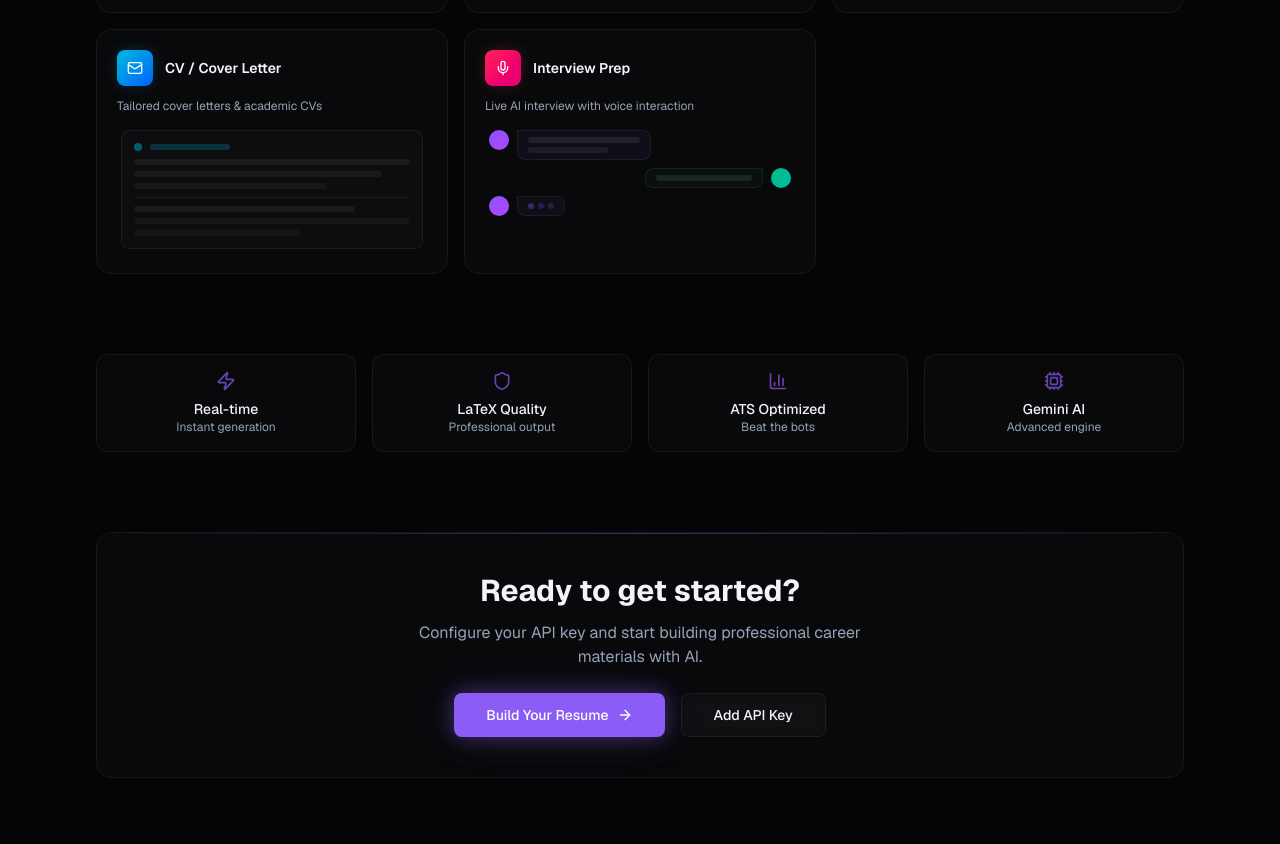
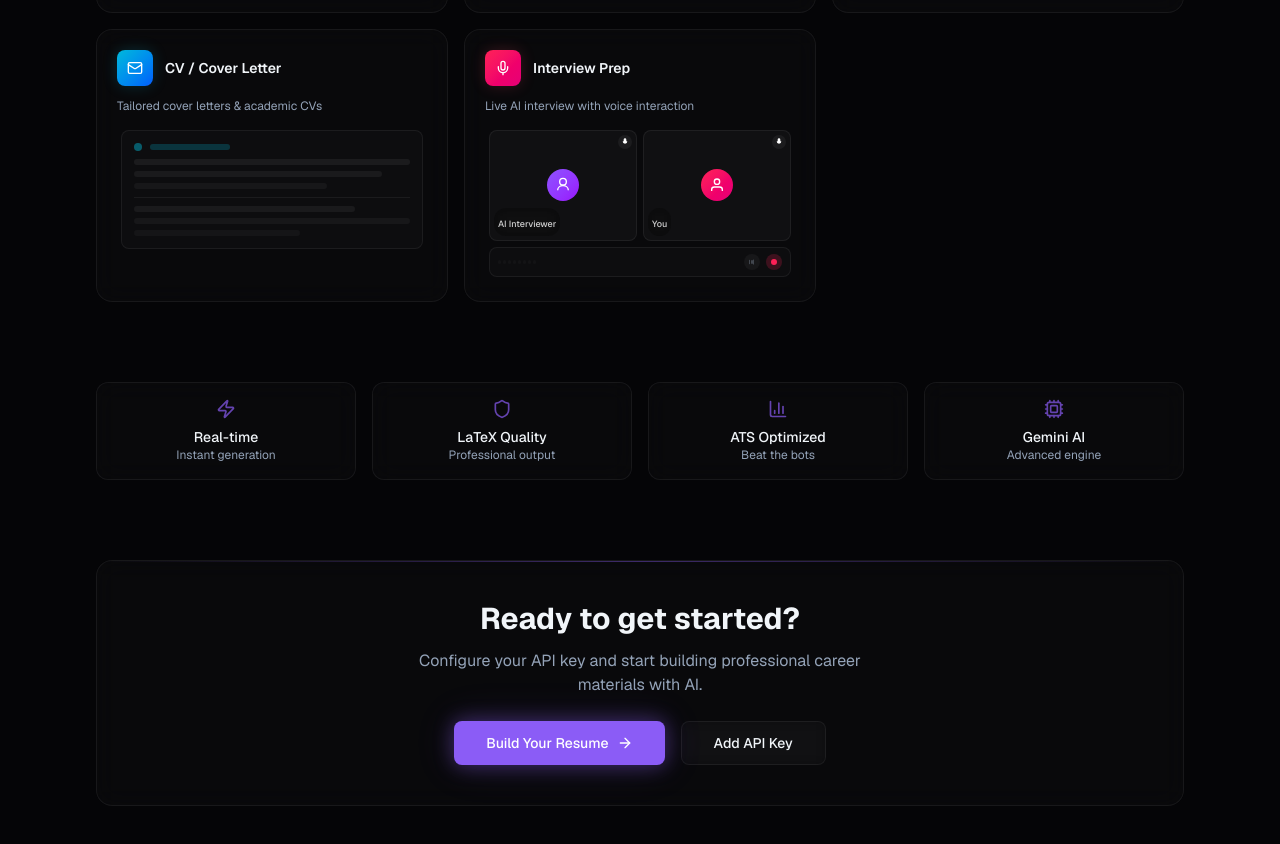
Before and after one commit to ayan70715/career_forge-ai, a Next.js app: page / in a window 1280 px wide. Shown: the part 1399-2243 px from the top of the page. Built offline with nearby package versions, Linux system fonts and the light colour scheme.

Commit message:
Add files via upload

```diff
--- a/src/components/home/FeaturePreview.tsx
+++ b/src/components/home/FeaturePreview.tsx
@@ -140,37 +140,132 @@ export function CVPreview() {
   );
 }
 
-/* ── Interview Prep: Chat bubbles ── */
+/* ── Interview Prep: Video Conference Animation ── */
 export function InterviewPreview() {
+  const [speaking, setSpeaking] = useState<"ai" | "user" | null>("ai");
+  const [bars, setBars] = useState([3, 5, 2, 7, 4, 6, 3, 5]);
+
+  // Cycle speaking turns
+  useEffect(() => {
+    const sequence = ["ai", null, "user", null, "ai"] as const;
+    let idx = 0;
+    const interval = setInterval(() => {
+      idx = (idx + 1) % sequence.length;
+      setSpeaking(sequence[idx]);
+    }, 1800);
+    return () => clearInterval(interval);
+  }, []);
+
+  // Animate waveform bars when speaking
+  useEffect(() => {
+    if (!speaking) return;
+    const interval = setInterval(() => {
+      setBars((prev) =>
+        prev.map(() => Math.floor(Math.random() * 7) + 1)
+      );
+    }, 150);
+    return () => clearInterval(interval);
+  }, [speaking]);
+
   return (
-    <div className="space-y-2 p-1">
-      {/* AI bubble */}
-      <div className="flex gap-2 items-start">
-        <div className="h-5 w-5 rounded-full bg-linear-to-br from-violet-500 to-purple-500 shrink-0" />
-        <div className="rounded-lg rounded-tl-none border border-primary/20 bg-primary/5 px-2.5 py-1.5 max-w-[80%]">
-          <div className="space-y-1">
-            <div className="h-1.5 w-28 rounded-full bg-surface-6" />
-            <div className="h-1.5 w-20 rounded-full bg-surface-5" />
+    <div className="p-1 space-y-1.5">
+      {/* Video grid */}
+      <div className="grid grid-cols-2 gap-1.5">
+        {/* AI interviewer tile */}
+        <div
+          className={`relative rounded-lg bg-surface-2 border overflow-hidden transition-all duration-300 ${
+            speaking === "ai"
+              ? "border-violet-500/60 shadow-[0_0_8px_rgba(139,92,246,0.4)]"
+              : "border-glass-border"
+          }`}
+          style={{ aspectRatio: "4/3" }}
+        >
+          {/* Avatar */}
+          <div className="absolute inset-0 flex items-center justify-center">
+            <div className="h-8 w-8 rounded-full bg-linear-to-br from-violet-500 to-purple-600 flex items-center justify-center">
+              <svg className="h-4 w-4 text-white" viewBox="0 0 24 24" fill="none" stroke="currentColor" strokeWidth="2">
+                <path d="M12 2a5 5 0 1 0 0 10A5 5 0 0 0 12 2z"/>
+                <path d="M4 20c0-4 3.6-7 8-7s8 3 8 7"/>
+              </svg>
+            </div>
+          </div>
+          {/* Speaking indicator ring */}
+          {speaking === "ai" && (
+            <div className="absolute inset-0 rounded-lg border-2 border-violet-500/50 animate-[pulse_1s_ease-in-out_infinite]" />
+          )}
+          {/* Label */}
+          <div className="absolute bottom-1 left-1 bg-black/40 backdrop-blur-sm rounded px-1 py-0.5">
+            <span className="text-[9px] text-white/80 font-medium">AI Interviewer</span>
+          </div>
+          {/* Mic icon */}
+          <div className="absolute top-1 right-1">
+            <div className={`h-3.5 w-3.5 rounded-full flex items-center justify-center ${speaking === "ai" ? "bg-violet-500/80" : "bg-surface-4"}`}>
+              <svg className="h-2 w-2 text-white" viewBox="0 0 24 24" fill="currentColor">
+                <path d="M12 1a4 4 0 0 1 4 4v6a4 4 0 0 1-8 0V5a4 4 0 0 1 4-4z"/>
+                <path d="M5 10a7 7 0 0 0 14 0"/>
+              </svg>
+            </div>
+          </div>
+        </div>
+
+        {/* User tile */}
+        <div
+          className={`relative rounded-lg bg-surface-2 border overflow-hidden transition-all duration-300 ${
+            speaking === "user"
+              ? "border-rose-500/60 shadow-[0_0_8px_rgba(244,63,94,0.4)]"
+              : "border-glass-border"
+          }`}
+          style={{ aspectRatio: "4/3" }}
+        >
+          {/* Avatar */}
+          <div className="absolute inset-0 flex items-center justify-center">
+            <div className="h-8 w-8 rounded-full bg-linear-to-br from-rose-500 to-pink-600 flex items-center justify-center">
+              <svg className="h-4 w-4 text-white" viewBox="0 0 24 24" fill="none" stroke="currentColor" strokeWidth="2">
+                <path d="M20 21v-2a4 4 0 0 0-4-4H8a4 4 0 0 0-4 4v2"/>
+                <circle cx="12" cy="7" r="4"/>
+              </svg>
+            </div>
+          </div>
+          {speaking === "user" && (
+            <div className="absolute inset-0 rounded-lg border-2 border-rose-500/50 animate-[pulse_1s_ease-in-out_infinite]" />
+          )}
+          <div className="absolute bottom-1 left-1 bg-black/40 backdrop-blur-sm rounded px-1 py-0.5">
+            <span className="text-[9px] text-white/80 font-medium">You</span>
+          </div>
+          <div className="absolute top-1 right-1">
+            <div className={`h-3.5 w-3.5 rounded-full flex items-center justify-center ${speaking === "user" ? "bg-rose-500/80" : "bg-surface-4"}`}>
+              <svg className="h-2 w-2 text-white" viewBox="0 0 24 24" fill="currentColor">
+                <path d="M12 1a4 4 0 0 1 4 4v6a4 4 0 0 1-8 0V5a4 4 0 0 1 4-4z"/>
+                <path d="M5 10a7 7 0 0 0 14 0"/>
+              </svg>
+            </div>
           </div>
         </div>
       </div>
-      {/* User bubble */}
-      <div className="flex gap-2 items-start justify-end">
-        <div className="rounded-lg rounded-tr-none border border-emerald-500/20 bg-emerald-500/5 px-2.5 py-1.5 max-w-[75%]">
-          <div className="space-y-1">
-            <div className="h-1.5 w-24 rounded-full bg-surface-6" />
+
+      {/* Waveform / toolbar row */}
+      <div className="rounded-lg border border-glass-border bg-surface-1 px-2 py-1.5 flex items-center justify-between gap-2">
+        {/* Animated waveform */}
+        <div className="flex items-center gap-[2px] h-4">
+          {bars.map((h, i) => (
+            <div
+              key={i}
+              className={`w-[3px] rounded-full transition-all duration-150 ${
+                speaking ? "bg-linear-to-t from-rose-500 to-violet-500 opacity-80" : "bg-surface-5 opacity-40"
+              }`}
+              style={{ height: speaking ? `${h * 2}px` : "4px" }}
+            />
+          ))}
+        </div>
+        {/* Control icons */}
+        <div className="flex items-center gap-1.5">
+          <div className="h-4 w-4 rounded-full bg-surface-3 flex items-center justify-center">
+            <svg className="h-2 w-2 text-muted-foreground" viewBox="0 0 24 24" fill="currentColor">
+              <path d="M5.5 5.5A.5.5 0 0 1 6 6v12a.5.5 0 0 1-1 0V6a.5.5 0 0 1 .5-.5zm4 1A.5.5 0 0 1 10 7v10a.5.5 0 0 1-1 0V7a.5.5 0 0 1 .5-.5zm4 0A.5.5 0 0 1 14 7v10a.5.5 0 0 1-1 0V7a.5.5 0 0 1 .5-.5zm4-2A.5.5 0 0 1 18 5v14a.5.5 0 0 1-1 0V5a.5.5 0 0 1 .5-.5z"/>
+            </svg>
           </div>
-        </div>
-        <div className="h-5 w-5 rounded-full bg-linear-to-br from-emerald-500 to-teal-500 shrink-0" />
-      </div>
-      {/* AI typing */}
-      <div className="flex gap-2 items-start">
-        <div className="h-5 w-5 rounded-full bg-linear-to-br from-violet-500 to-purple-500 shrink-0" />
-        <div className="rounded-lg rounded-tl-none border border-primary/20 bg-primary/5 px-2.5 py-1.5">
-          <div className="flex gap-1">
-            <div className="h-1.5 w-1.5 rounded-full bg-primary/40 animate-[pulse_1s_ease-in-out_infinite]" />
-            <div className="h-1.5 w-1.5 rounded-full bg-primary/40 animate-[pulse_1s_ease-in-out_0.2s_infinite]" />
-            <div className="h-1.5 w-1.5 rounded-full bg-primary/40 animate-[pulse_1s_ease-in-out_0.4s_infinite]" />
+          <div className="h-4 w-4 rounded-full bg-rose-500/20 flex items-center justify-center">
+            <div className="h-1.5 w-1.5 rounded-full bg-rose-500" />
           </div>
         </div>
       </div>
@@ -214,3 +309,153 @@ export function ResumeVerifierPreview() {
     </div>
   );
 }
+
+/* ── Project Analyser: Animated strength & uniqueness bars ── */
+export function ProjectAnalysePreview() {
+  const [progress, setProgress] = useState([0, 0, 0, 0]);
+  const targets = [88, 74, 92, 61];
+
+  const labels = ["Strength", "Originality", "Complexity", "Impact"];
+  const colors = [
+    "from-fuchsia-500 to-indigo-500",
+    "from-violet-500 to-fuchsia-400",
+    "from-indigo-500 to-fuchsia-500",
+    "from-purple-500 to-indigo-400",
+  ];
+
+  useEffect(() => {
+    const timer = setTimeout(() => {
+      const intervals: ReturnType<typeof setInterval>[] = [];
+      targets.forEach((target, i) => {
+        const delay = i * 200;
+        const t = setTimeout(() => {
+          const interval = setInterval(() => {
+            setProgress((prev) => {
+              const next = [...prev];
+              if (next[i] >= target) {
+                clearInterval(interval);
+              } else {
+                next[i] = Math.min(next[i] + 2, target);
+              }
+              return next;
+            });
+          }, 18);
+          intervals.push(interval);
+        }, delay);
+      });
+    }, 400);
+    return () => clearTimeout(timer);
+  }, []);
+
+  return (
+    <div className="p-1">
+      <div className="rounded-lg border border-glass-border bg-surface-1 p-3 space-y-2.5">
+        {/* Scanning line animation at top */}
+        <div className="relative h-1 w-full rounded-full overflow-hidden bg-surface-3">
+          <div className="absolute inset-y-0 left-0 w-1/3 bg-linear-to-r from-transparent via-fuchsia-400/60 to-transparent animate-[shimmer_2s_ease-in-out_infinite]" />
+        </div>
+
+        {/* Metric bars */}
+        {labels.map((label, i) => (
+          <div key={label} className="space-y-1">
+            <div className="flex items-center justify-between">
+              <div className="h-1.5 rounded-full bg-surface-5" style={{ width: `${label.length * 6}px` }} />
+              <span className="text-[9px] font-mono text-fuchsia-400/70">{progress[i]}%</span>
+            </div>
+            <div className="h-1.5 w-full rounded-full bg-surface-3 overflow-hidden">
+              <div
+                className={`h-full rounded-full bg-linear-to-r ${colors[i]} transition-all duration-75`}
+                style={{ width: `${progress[i]}%` }}
+              />
+            </div>
+          </div>
+        ))}
+
+        {/* Bottom tag row */}
+        <div className="flex gap-1 pt-0.5">
+          <div className="h-3.5 w-10 rounded-full border border-fuchsia-500/20 bg-fuchsia-500/10" />
+          <div className="h-3.5 w-8 rounded-full border border-indigo-500/20 bg-indigo-500/10" />
+          <div className="h-3.5 w-12 rounded-full border border-violet-500/20 bg-violet-500/10" />
+        </div>
+      </div>
+    </div>
+  );
+}
+
+/* ── Job Analyser: Animated job match radar ── */
+export function JobAnalysePreview() {
+  const [progress, setProgress] = useState([0, 0, 0]);
+  const targets = [85, 70, 93];
+  const labels = ["Skills Match", "Culture Fit", "Salary Align"];
+  const colors = [
+    "from-sky-500 to-blue-500",
+    "from-blue-400 to-sky-400",
+    "from-cyan-500 to-blue-500",
+  ];
+
+  useEffect(() => {
+    const timer = setTimeout(() => {
+      targets.forEach((target, i) => {
+        setTimeout(() => {
+          const interval = setInterval(() => {
+            setProgress((prev) => {
+              const next = [...prev];
+              if (next[i] >= target) {
+                clearInterval(interval);
+              } else {
+                next[i] = Math.min(next[i] + 2, target);
+              }
+              return next;
+            });
+          }, 18);
+        }, i * 250);
+      });
+    }, 400);
+    return () => clearTimeout(timer);
+  }, []);
+
+  return (
+    <div className="p-1">
+      <div className="rounded-lg border border-glass-border bg-surface-1 p-3 space-y-2.5">
+        {/* Pulsing match score badge */}
+        <div className="flex items-center justify-between mb-1">
+          <div className="h-1.5 w-16 rounded-full bg-surface-5" />
+          <div className="flex items-center gap-1">
+            <div className="h-1.5 w-1.5 rounded-full bg-sky-400 animate-[pulse_1.5s_ease-in-out_infinite]" />
+            <div className="h-4 w-12 rounded-full border border-sky-500/30 bg-sky-500/10 flex items-center justify-center">
+              <span className="text-[9px] font-mono text-sky-400">Match</span>
+            </div>
+          </div>
+        </div>
+
+        {/* Match bars */}
+        {labels.map((label, i) => (
+          <div key={label} className="space-y-1">
+            <div className="flex items-center justify-between">
+              <div className="h-1.5 rounded-full bg-surface-5" style={{ width: `${label.length * 5.5}px` }} />
+              <span className="text-[9px] font-mono text-sky-400/70">{progress[i]}%</span>
+            </div>
+            <div className="h-1.5 w-full rounded-full bg-surface-3 overflow-hidden">
+              <div
+                className={`h-full rounded-full bg-linear-to-r ${colors[i]} transition-all duration-75`}
+                style={{ width: `${progress[i]}%` }}
+              />
+            </div>
+          </div>
+        ))}
+
+        {/* Scrolling job listing lines */}
+        <div className="mt-1 space-y-1 opacity-50">
+          <div className="flex gap-1.5">
+            <div className="h-2 w-2 rounded-sm bg-sky-500/30 shrink-0 mt-0.5" />
+            <div className="h-1.5 w-full rounded-full bg-surface-4" />
+          </div>
+          <div className="flex gap-1.5">
+            <div className="h-2 w-2 rounded-sm bg-blue-500/30 shrink-0 mt-0.5" />
+            <div className="h-1.5 w-[80%] rounded-full bg-surface-3" />
+          </div>
+        </div>
+      </div>
+    </div>
+  );
+}
```
